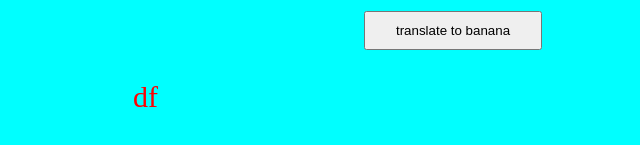
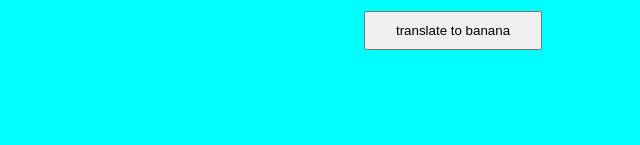
Before and after one commit to Chhatrapal882/js-talkbanana, a plain HTML site: page index.html in a window 1280 px wide. Shown: the part 149-294 px from the top of the page, 187-827 px from the left. Drawn offline with Linux system fonts and the light colour scheme.

Commit message:
docs:adding docs

```diff
--- a/index.html
+++ b/index.html
@@ -15,7 +15,7 @@
     <div class="between">
         <textarea id="input"placeholder="enter the text to translate"></textarea>
         <button id="translate">translate to banana</button>
-        <div id="output">df</div>
+        <div id="output"></div>
     </div>
 </div>
     <script src="./functtranlation.js"></script>
```
